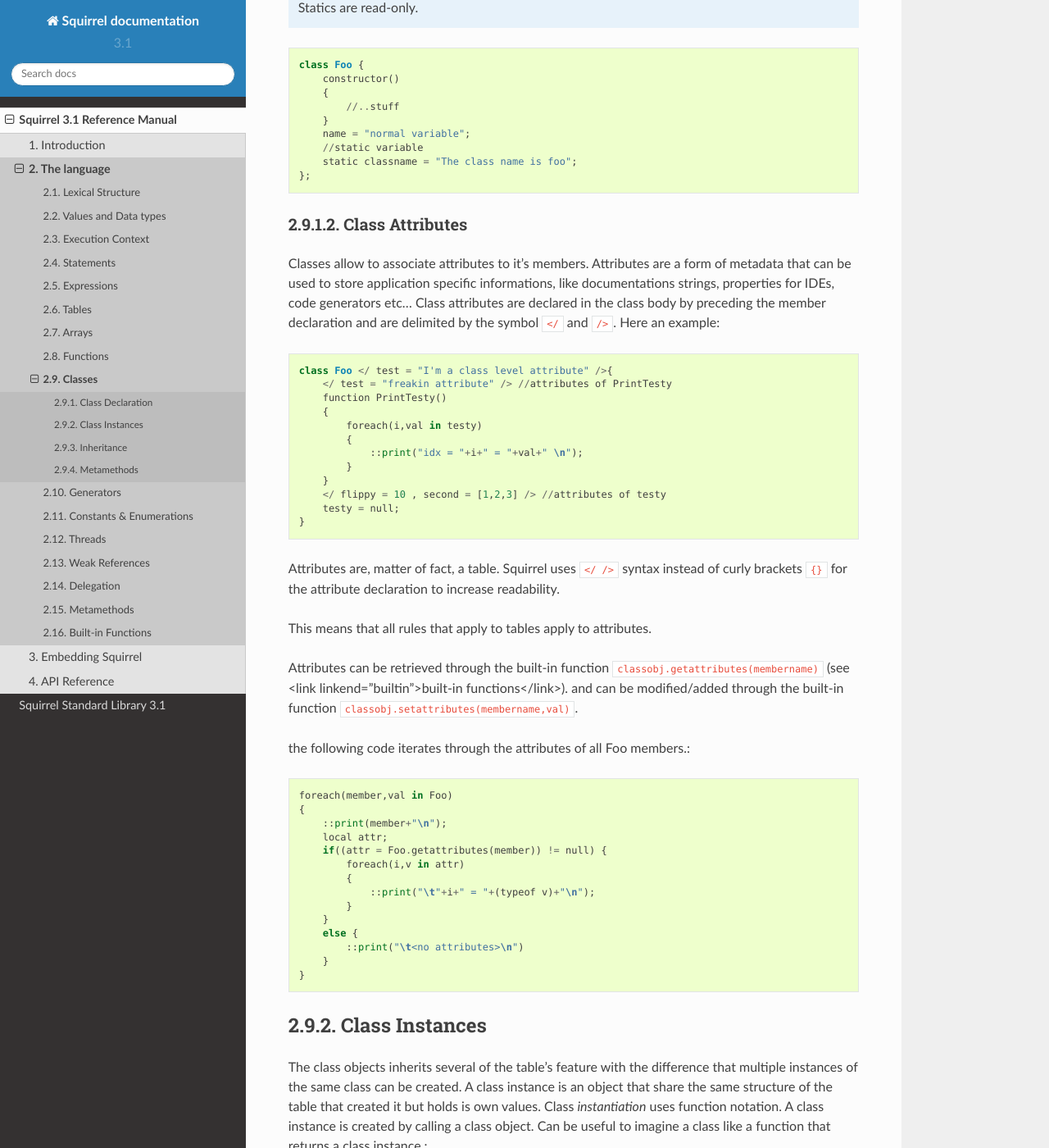
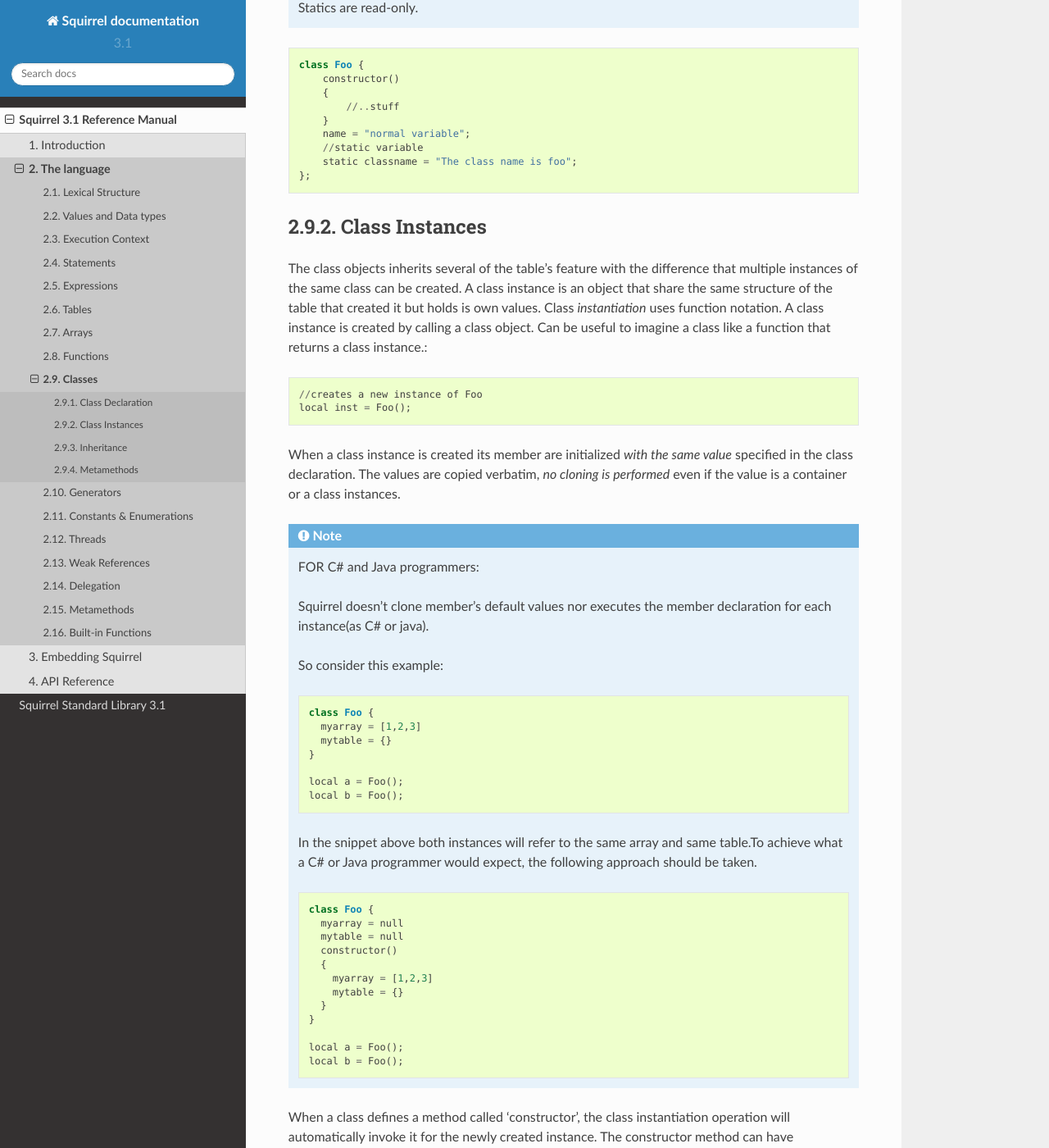
Before and after one commit to albertodemichelis/squirrel, a Sphinx documentation site: the page built from doc/source/reference/language/classes.rst, in a window 1280 px wide and 1400 px high, scrolled down 2255 px. Shown: the whole window at 82% size. Built offline with Sphinx 7.4.7 and the Read the Docs theme 2.0.0, drawn with Linux system fonts in a browser that asks for light colours.

Commit message:
Drop support for class attributes
Everything it might be used for can be implemented in script itself

```diff
--- a/doc/source/reference/language/classes.rst
+++ b/doc/source/reference/language/classes.rst
@@ -136,59 +136,6 @@ with the keyword ``static``; the declaration must be in the class body.
         //static variable
         static classname = "The class name is foo";
     };
-
-^^^^^^^^^^^^^^^^
-Class Attributes
-^^^^^^^^^^^^^^^^
-
-.. index::
-    pair: attributes; Class
-    single: Class Attributes
-
-Classes allow to associate attributes to it's members. Attributes are a form of metadata
-that can be used to store application specific informations, like documentations
-strings, properties for IDEs, code generators etc...
-Class attributes are declared in the class body by preceding the member declaration and
-are delimited by the symbol ``</`` and ``/>``.
-Here an example: ::
-
-    class Foo </ test = "I'm a class level attribute" />{
-        </ test = "freakin attribute" /> //attributes of PrintTesty
-        function PrintTesty()
-        {
-            foreach(i,val in testy)
-            {
-                ::print("idx = "+i+" = "+val+" \n");
-            }
-        }
-        </ flippy = 10 , second = [1,2,3] /> //attributes of testy
-        testy = null;
-    }
-
-Attributes are, matter of fact, a table. Squirrel uses ``</ />`` syntax
-instead of curly brackets ``{}`` for the attribute declaration to increase readability.
-
-This means that all rules that apply to tables apply to attributes.
-
-Attributes can be retrieved through the built-in function ``classobj.getattributes(membername)`` (see <link linkend="builtin">built-in functions</link>).
-and can be modified/added through the built-in function ``classobj.setattributes(membername,val)``.
-
-the following code iterates through the attributes of all Foo members.::
-
-    foreach(member,val in Foo)
-    {
-        ::print(member+"\n");
-        local attr;
-        if((attr = Foo.getattributes(member)) != null) {
-            foreach(i,v in attr)
-            {
-                ::print("\t"+i+" = "+(typeof v)+"\n");
-            }
-        }
-        else {
-            ::print("\t<no attributes>\n")
-        }
-    }
 
 -----------------
 Class Instances
--- a/doc/source/reference/language/metamethods.rst
+++ b/doc/source/reference/language/metamethods.rst
@@ -250,7 +250,7 @@ _inherited
 
 ::
 
-    _inherited(attributes)
+    _inherited()
 
 invoked when a class object inherits from the class implementing ``_inherited``.
 The ``this`` contains the new class.
@@ -263,7 +263,7 @@ _newmember
 
 ::
 
-    _newmember(index,value,attributes,isstatic)
+    _newmember(index,value,isstatic)
 
 invoked for each member declared in a class body (at declaration time).
 
```
Also changed, not shown: doc/source/reference/api/object_manipulation.rst (+2 -30 lines), doc/source/reference/language/builtin_functions.rst (+4 -14 lines), 13 other files.
